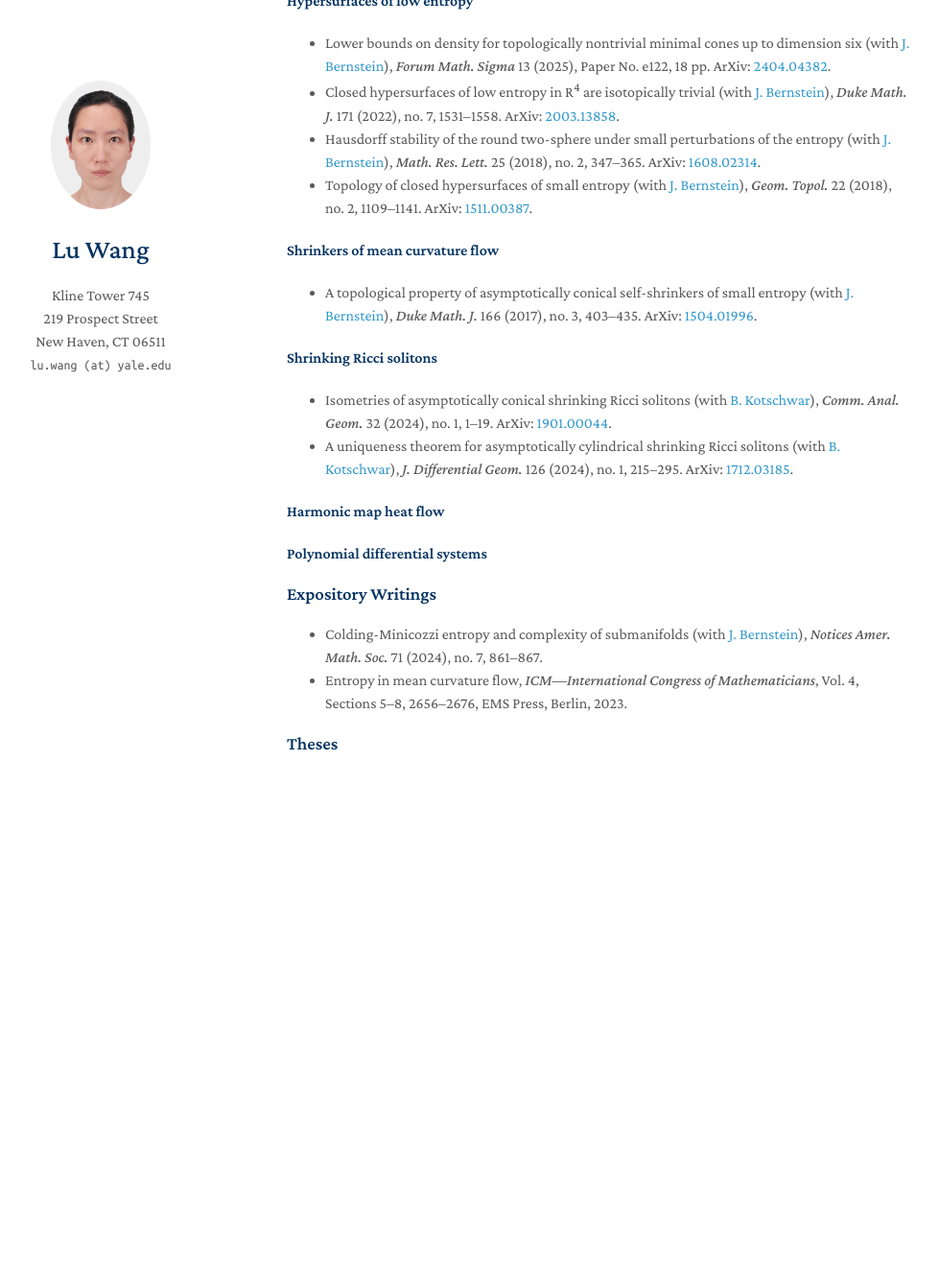
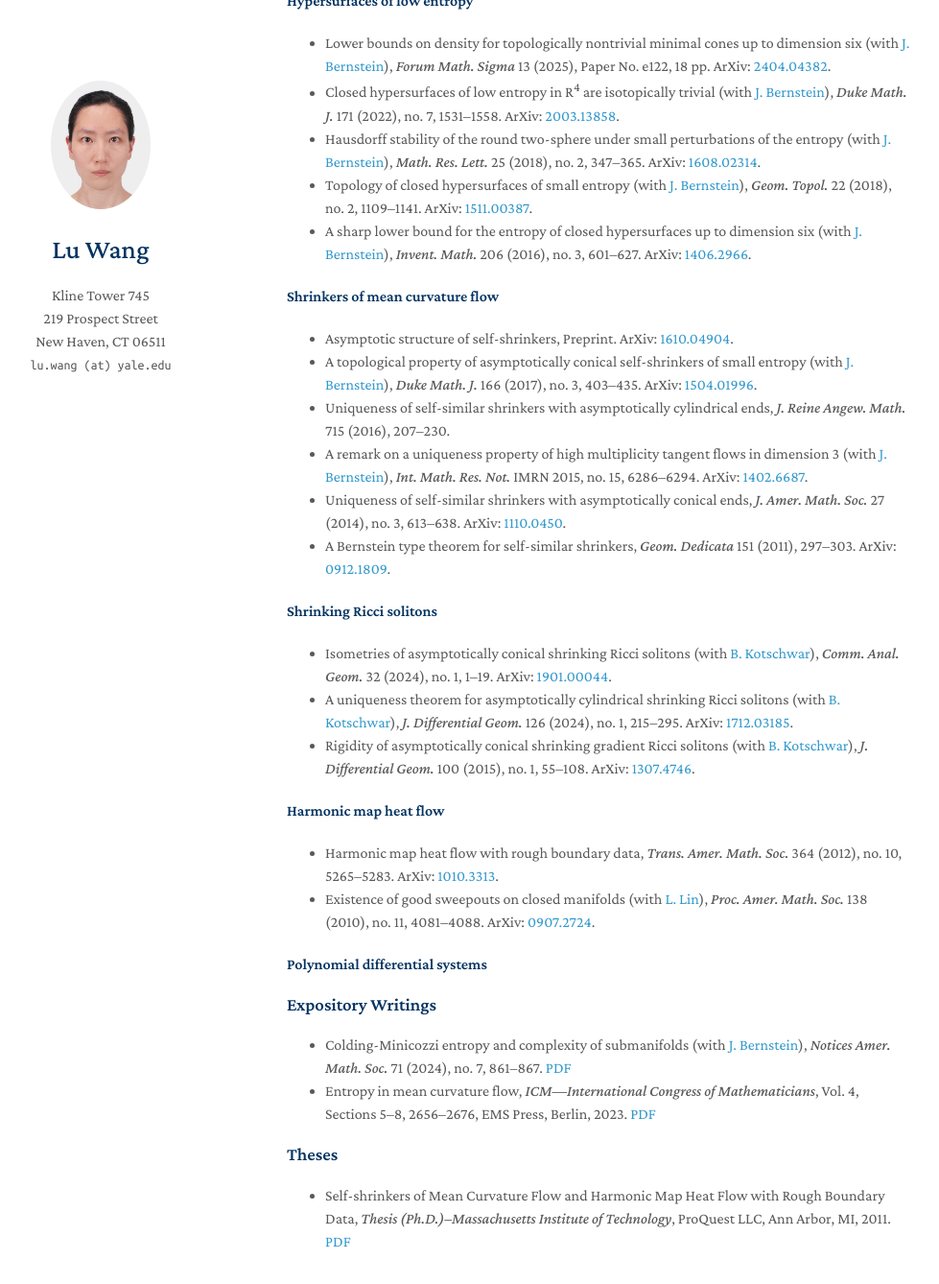
Before and after one commit to drwanglu/drwanglu.github.io, a Jekyll site: the page built from index.md, in a window 1280 px wide and 1400 px high, scrolled down 917 px. Shown: the top 1338 px of the window at 96% size, without its empty margins (171-1150 px from the left). Built offline with Jekyll 4.4.1, drawn with Linux system fonts in a browser that asks for light colours; a style sheet for code colours, icons or effects is not loaded; our own code applies the rules of GitHub Pages for plain Markdown files; before the commit the page ends 1797 px from its top, so only the background shows below that.

Commit message:
Update index.md

```diff
--- a/index.md
+++ b/index.md
@@ -37,23 +37,35 @@ My research is partially supported by the [NSF](https://www.nsf.gov).
 - Closed hypersurfaces of low entropy in R<sup>4</sup> are isotopically trivial (with [J. Bernstein](https://mathematics.jhu.edu/directory/jacob-bernstein/)), *Duke Math. J.* 171 (2022), no. 7, 1531--1558. ArXiv: [2003.13858](https://arxiv.org/abs/2003.13858).
 - Hausdorff stability of the round two-sphere under small perturbations of the entropy (with [J. Bernstein](https://mathematics.jhu.edu/directory/jacob-bernstein/)), *Math. Res. Lett.* 25 (2018), no. 2, 347--365. ArXiv: [1608.02314](https://arxiv.org/abs/1608.02314).
 - Topology of closed hypersurfaces of small entropy (with [J. Bernstein](https://mathematics.jhu.edu/directory/jacob-bernstein/)), *Geom. Topol.* 22 (2018), no. 2, 1109--1141. ArXiv: [1511.00387](https://arxiv.org/abs/1511.00387).
+- A sharp lower bound for the entropy of closed hypersurfaces up to dimension six (with [J. Bernstein](https://mathematics.jhu.edu/directory/jacob-bernstein/)), *Invent. Math.* 206 (2016), no. 3, 601--627. ArXiv: [1406.2966](https://arxiv.org/abs/1406.2966).
 
 #### Shrinkers of mean curvature flow
 
+- Asymptotic structure of self-shrinkers, Preprint. ArXiv: [1610.04904](https://arxiv.org/abs/1610.04904).
 - A topological property of asymptotically conical self-shrinkers of small entropy (with [J. Bernstein](https://mathematics.jhu.edu/directory/jacob-bernstein/)), *Duke Math. J.* 166 (2017), no. 3, 403--435. ArXiv: [1504.01996](https://arxiv.org/abs/1504.01996).
+- Uniqueness of self-similar shrinkers with asymptotically cylindrical ends, *J. Reine Angew. Math.* 715 (2016), 207--230.
+- A remark on a uniqueness property of high multiplicity tangent flows in dimension 3 (with [J. Bernstein](https://mathematics.jhu.edu/directory/jacob-bernstein/)), *Int. Math. Res. Not.* IMRN 2015, no. 15, 6286--6294. ArXiv: [1402.6687](https://arxiv.org/abs/1402.6687).
+- Uniqueness of self-similar shrinkers with asymptotically conical ends, *J. Amer. Math. Soc.* 27 (2014), no. 3, 613--638. ArXiv: [1110.0450](https://arxiv.org/abs/1110.0450).
+- A Bernstein type theorem for self-similar shrinkers, *Geom. Dedicata* 151 (2011), 297--303. ArXiv: [0912.1809](https://arxiv.org/abs/0912.1809).
 
 #### Shrinking Ricci solitons
 
 - Isometries of asymptotically conical shrinking Ricci solitons (with [B. Kotschwar](https://search.asu.edu/profile/1797093)), *Comm. Anal. Geom.* 32 (2024), no. 1, 1--19. ArXiv: [1901.00044](https://arxiv.org/abs/1901.00044).
 - A uniqueness theorem for asymptotically cylindrical shrinking Ricci solitons (with [B. Kotschwar](https://search.asu.edu/profile/1797093)), *J. Differential Geom.* 126 (2024), no. 1, 215--295. ArXiv: [1712.03185](https://arxiv.org/abs/1712.03185).
+- Rigidity of asymptotically conical shrinking gradient Ricci solitons (with [B. Kotschwar](https://search.asu.edu/profile/1797093)), *J. Differential Geom.* 100 (2015), no. 1, 55--108. ArXiv: [1307.4746](https://arxiv.org/abs/1307.4746).
 
 #### Harmonic map heat flow
+
+- Harmonic map heat flow with rough boundary data, *Trans. Amer. Math. Soc.* 364 (2012), no. 10, 5265--5283. ArXiv: [1010.3313](https://arxiv.org/abs/1010.3313).
+- Existence of good sweepouts on closed manifolds (with [L. Lin](https://lzlin.sites.ucsc.edu)), *Proc. Amer. Math. Soc.* 138 (2010), no. 11, 4081--4088. ArXiv: [0907.2724](https://arxiv.org/abs/0907.2724).
 
 #### Polynomial differential systems
 
 ### Expository Writings
 
-- Colding-Minicozzi entropy and complexity of submanifolds (with [J. Bernstein](https://mathematics.jhu.edu/directory/jacob-bernstein/)), *Notices Amer. Math. Soc.* 71 (2024), no. 7, 861--867.
-- Entropy in mean curvature flow, *ICM—International Congress of Mathematicians*, Vol. 4, Sections 5--8, 2656--2676, EMS Press, Berlin, 2023.
+- Colding-Minicozzi entropy and complexity of submanifolds (with [J. Bernstein](https://mathematics.jhu.edu/directory/jacob-bernstein/)), *Notices Amer. Math. Soc.* 71 (2024), no. 7, 861--867. [PDF](https://www.ams.org/journals/notices/202407/rnoti-p861.pdf)
+- Entropy in mean curvature flow, *ICM—International Congress of Mathematicians*, Vol. 4, Sections 5--8, 2656--2676, EMS Press, Berlin, 2023. [PDF](https://ems.press/content/book-chapter-files/33218?nt=1)
 
 ### Theses
+
+- Self-shrinkers of Mean Curvature Flow and Harmonic Map Heat Flow with Rough Boundary Data, *Thesis (Ph.D.)–Massachusetts Institute of Technology*, ProQuest LLC, Ann Arbor, MI, 2011. [PDF](https://dspace.mit.edu/bitstream/handle/1721.1/67817/768002313-MIT.pdf?sequence=2&isAllowed=y)
```
